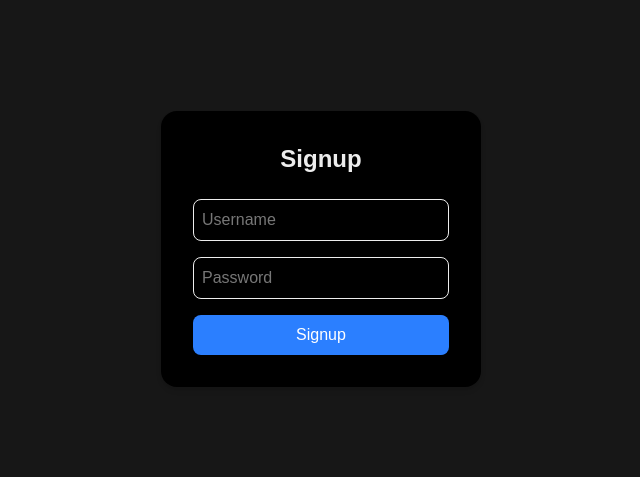
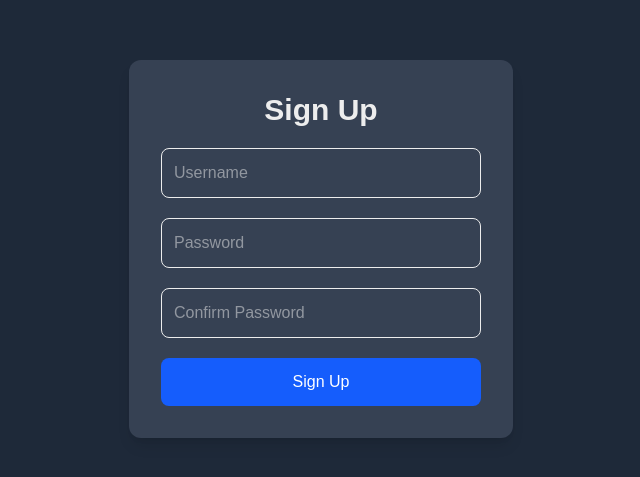
Before and after one commit to Starkkk24/SpendLog-V2, a Next.js app in the folder frontend/: page /signup in a window 1280 px wide. Shown: the part 151-628 px from the top of the page, without its empty margins (319-959 px from the left). Built offline with nearby package versions, Linux system fonts and the light colour scheme.

Commit message:
feat(auth): complete signup and authentication flow

```diff
--- a/frontend/app/(auth)/signup/page.tsx
+++ b/frontend/app/(auth)/signup/page.tsx
@@ -1,63 +1,109 @@
 "use client";
 
 import { useState } from "react";
+import { useRouter } from "next/navigation";
+import { signup } from "@/services/auth";
+import axios from "axios";
 
-export default function SignUpPage() {
+export default function SignupPage() {
     const [username, setUsername] = useState("");
     const [password, setPassword] = useState("");
+    const [password2, setPassword2] = useState("");
+    const [loading, setLoading] = useState(false);
+    const [errors, setErrors] = useState<{
+        username?: string;
+        password?: string;
+    }>({});
 
-    async function handleSignup() {
+    const router = useRouter();
 
-        const res = await fetch(
-            "http://127.0.0.1:8000/signup/",
-            {
-                method: 'POST',
-                headers: {
-                    "Content-Type": "application/json",
-                },
-                body: JSON.stringify({ username, password }),
+    async function handleSubmit(
+        event: React.FormEvent<HTMLFormElement>
+    ) {
+        event.preventDefault();
+
+        setLoading(true);
+        setErrors({});
+
+        try {
+            await signup(username, password, password2);
+
+            alert("Account created successfully!");
+
+            router.push("/login");
+        } catch (error) {
+            if (axios.isAxiosError(error)) {
+                const data = error.response?.data;
+                setErrors({
+                    username: data?.username?.[0],
+                    password: data?.password?.[0],
+                });
+            } else {
+                console.log("Unexpected error:", error);
             }
-        );
-        const data = await res.json();
-        console.log(data);
-        alert(res.ok ? "Signup success" : "Signup failed");
+        } finally {
+            setLoading(false);
+        }
     }
 
     return (
-        <div className="flex items-center justify-center min-h-screen">
+        <div className="min-h-screen flex items-center justify-center bg-gray-800">
+
             <form
-                onSubmit={(e) => {
-                    e.preventDefault();
-                    handleSignup();
-                }}
-                className="bg-black p-8 rounded-2xl shadow-md w-80"
+                onSubmit={handleSubmit}
+                className="w-full max-w-sm bg-gray-700 p-8 rounded-xl shadow-lg space-y-5"
             >
-                <h2 className="text-2xl font-semibold mb-6 text-center">Signup</h2>
+                <h1 className="text-3xl font-bold text-center">
+                    Sign Up
+                </h1>
 
                 <input
                     type="text"
                     placeholder="Username"
-                    className="w-full p-2 mb-4 border rounded-lg focus:outline-none focus:ring-2 focus:ring-blue-500"
                     value={username}
                     onChange={(e) => setUsername(e.target.value)}
+                    className="w-full border rounded-lg p-3"
+                    required
+                />
+                {errors.username && (
+                    <p className="text-red-400 text-sm">
+                        {errors.username}
+                    </p>
+                )}
+
+                <input
+                    type="password"
+                    placeholder="Password"
+                    value={password}
+                    onChange={(e) => setPassword(e.target.value)}
+                    className="w-full border rounded-lg p-3"
+                    required
                 />
 
                 <input
                     type="password"
-                    placeholder="Password"
-                    className="w-full p-2 mb-4 border rounded-lg focus:outline-none focus:ring-2 focus:ring-blue-500"
-                    value={password}
-                    onChange={(e) => setPassword(e.target.value)}
+                    placeholder="Confirm Password"
+                    value={password2}
+                    onChange={(e) => setPassword2(e.target.value)}
+                    className="w-full border rounded-lg p-3"
+                    required
                 />
+                {errors.password && (
+                    <p className="text-red-400 text-sm">
+                        {errors.password}
+                    </p>
+                )}
 
                 <button
                     type="submit"
-                    className="w-full bg-blue-500 text-white p-2 rounded-lg hover:bg-blue-600 transition"
+                    disabled={loading}
+                    className="w-full bg-blue-600 text-white p-3 rounded-lg hover:bg-blue-700 disabled:bg-gray-400"
                 >
-                    Signup
+                    {loading ? "Creating account..." : "Sign Up"}
                 </button>
+
             </form>
+
         </div>
     );
-
 }
--- a/frontend/services/auth.ts
+++ b/frontend/services/auth.ts
@@ -34,7 +34,7 @@ export async function getProtectedData(){
 }
 
 
-export async function signup(username: string, password: string){
-   const response = await api.post("/signup/", {username, password});
+export async function signup(username: string, password: string, password2: string){
+   const response = await api.post("/signup/", {username, password, password2});
    return response.data;
 }
```
Also changed, not shown: 2 other files (tests, documents, lock files or other folders).
